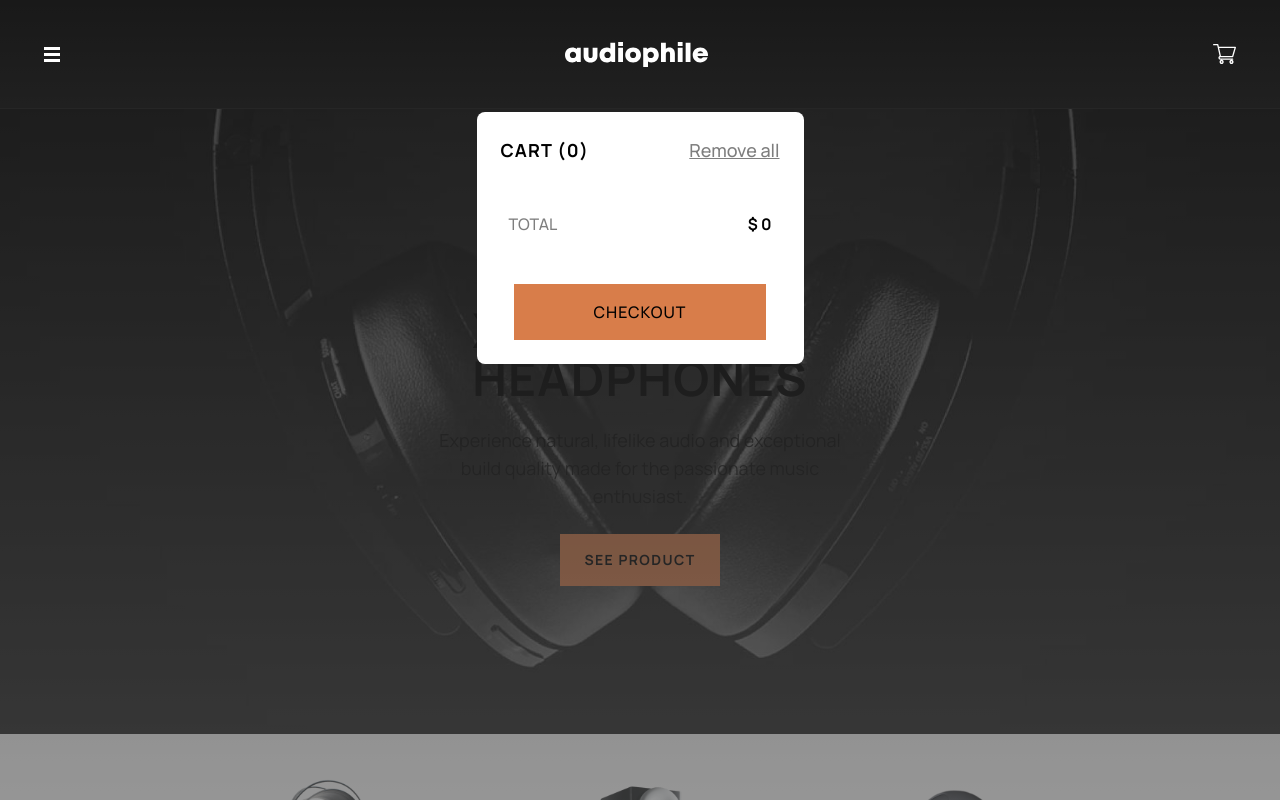
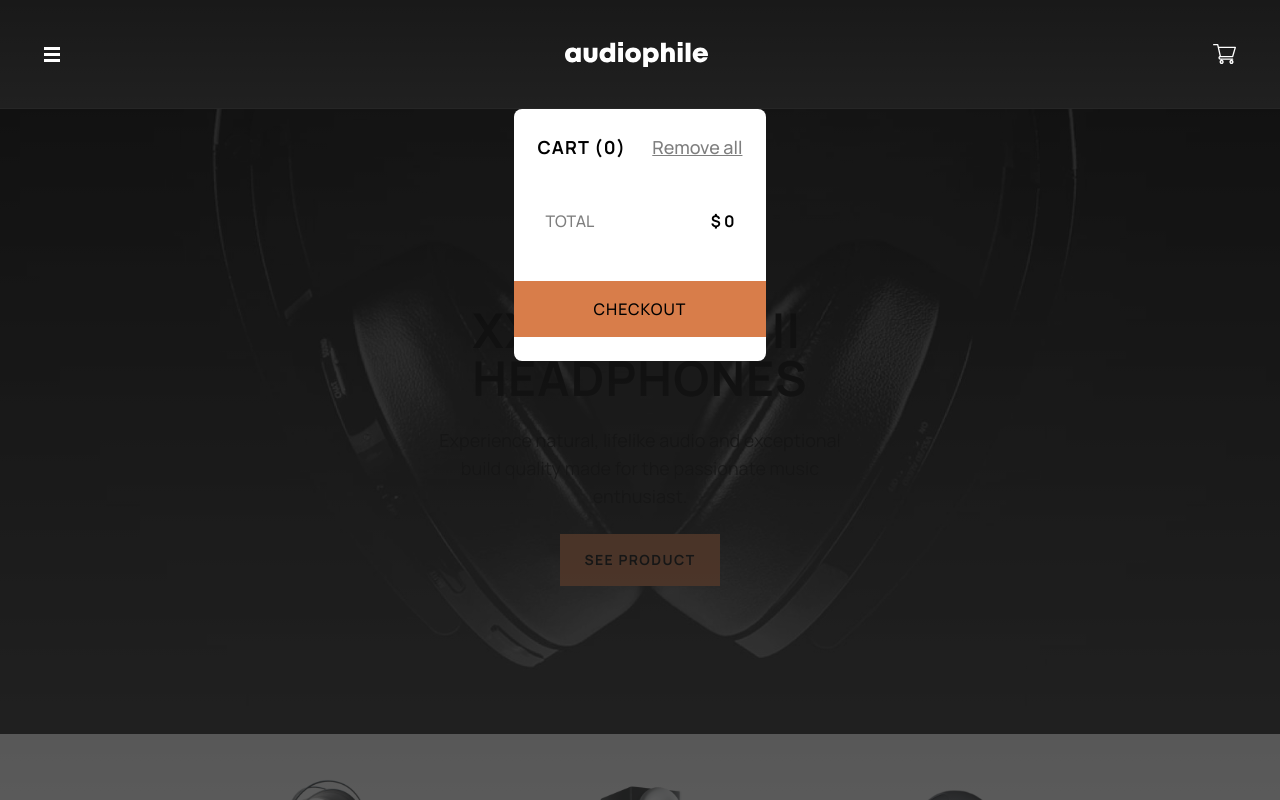
Before and after one commit to maxh1231/audiophile-ecommerce, a Next.js app: page / in a window 1280 px wide. Both pictures are taken after a click on the item "Notifications". Shown: the top 800 px of the page. Built offline with nearby package versions, Linux system fonts and the light colour scheme.

Commit message:
clickable backdrop to close modal

```diff
--- a/src/components/Cart.tsx
+++ b/src/components/Cart.tsx
@@ -1,7 +1,7 @@
 import Image from "next/image";
 import Link from "next/link";
 import { ItemType } from "@/utils/types";
-import { useState, useEffect } from "react";
+import React, { useState, useEffect, forwardRef } from "react";
 import dynamic from "next/dynamic";
 import { calcCartTotal } from "@/utils/helpers";
 
@@ -34,12 +34,14 @@ const Cart = ({ cart, setCart, activeCart, setActiveCart, setBackground, numItem
     }
 
     const handler = () => {
-        setActiveCart(false);
+        setActiveCart(false)
         setBackground('');
     }
 
-    return (
-        <div className=" bg-[#FFFFFF] w-[327px] flex flex-col items-center rounded-lg">
+    return activeCart ? (
+        <div className="modal-backdrop" onClick={() => setActiveCart(false)}>
+
+            <div className="cart fadeIn bg-[#FFFFFF] w-[327px] flex flex-col items-center rounded-lg" onClick={(e) => e.stopPropagation()} >
                 <div className="flex justify-between w-full px-6 my-6">
                     <h2 className="text-black font-bold text-lg tracking-[1.2px]">CART ({cart.length})</h2>
                     <span onClick={emptyCart} className="text-black opacity-50 text-lg font-medium decoration-solid underline hover:cursor-pointer hover:text-[#D87D4A] hover:opacity-100">Remove all</span>
@@ -66,7 +68,9 @@ const Cart = ({ cart, setCart, activeCart, setActiveCart, setBackground, numItem
                     <Link onClick={() => handler()} href="/checkout"><button className="bg-[#D87D4A] font-medium px-20 py-4 tracking-[1px] my-6 hover:cursor-pointer hover:bg-[#FBAF85]">CHECKOUT</button></Link>
                 </div>
             </div>
-    )
+        </div>
+
+    ) : null;
 }
 
 export default Cart;
--- /dev/null
+++ b/src/components/Drawer.jsx
@@ -0,0 +1,9 @@
+import React, { forwardRef } from 'react';
+const Drawer = forwardRef((props, ref) => {
+    return (
+        <menu className="dropdown" ref={ref}>
+            {props.children}
+        </menu>
+    );
+});
+export default Drawer;
--- a/src/components/Nav.tsx
+++ b/src/components/Nav.tsx
@@ -3,6 +3,7 @@ import Link from "next/link";
 import Image from 'next/image';
 import dynamic from "next/dynamic";
 import { ItemType } from "@/utils/types";
+import useDetectClickOut from "@/hooks/useDetectClickOut"
 
 
 
@@ -42,6 +43,7 @@ interface props {
 const Nav = ({ background, setBackground, cart, setCart, numItems, setNumItems, activeMenu, setActiveMenu, activeCart, setActiveCart }: props): JSX.Element => {
     // const [activeMenu, setActiveMenu] = useState(false);
     // const [activeCart, setActiveCart] = useState(false);
+    // const [modalShown, toggleModal] = useState<boolean>(false)
 
     const menuHandler = () => {
         if (activeMenu == false) {
@@ -79,7 +81,10 @@ const Nav = ({ background, setBackground, cart, setCart, numItems, setNumItems,
                         {NavLogo()}
                     </Link>
                 </li>
-                <li onClick={cartHandler}>
+                <li onClick={() => {
+                    setActiveCart(!activeCart)
+                    cartHandler();
+                }}>
                     <button type="button" className="relative inline-flex items-center p-3 text-sm font-medium text-center text-white rounded-lg hover:bg-gray-800 ">
                         {NavCartIcon()}
                         <span className="sr-only">Notifications</span>
@@ -96,10 +101,10 @@ const Nav = ({ background, setBackground, cart, setCart, numItems, setNumItems,
             }
 
             {activeCart &&
-                <div className="cart fadeIn absolute top-28 z-50">
-                    <Cart cart={cart} setCart={setCart} activeCart={activeCart} setActiveCart={setActiveCart} background={background} setBackground={setBackground} numItems={numItems} setNumItems={setNumItems} />
-                </div>
+                <Cart activeCart={activeCart} setActiveCart={setActiveCart} cart={cart} setCart={setCart} background={background} setBackground={setBackground} numItems={numItems} setNumItems={setNumItems} />
+
             }
+
 
 
         </div>
--- /dev/null
+++ b/src/hooks/useDetectClickOut.js
@@ -0,0 +1,32 @@
+import { useEffect, useRef, useState } from 'react';
+export default function useDetectClickOut(initState) {
+    const triggerRef = useRef(null); // optional
+    const nodeRef = useRef(null); // required
+
+    const [show, setShow] = useState(initState);
+    const handleClickOutside = event => {
+        //if click is on trigger element, toggle modal
+        if (triggerRef.current &&
+            triggerRef.current.contains(event.target)) {
+            return setShow(!show);
+        }
+
+        //if modal is open and click is outside modal, close it
+        if (nodeRef.current &&
+            !nodeRef.current.contains(event.target)) {
+            return setShow(false);
+        }
+    };
+    useEffect(() => {
+        document.addEventListener("click", handleClickOutside, true);
+        return () => {
+            document.removeEventListener("click", handleClickOutside, true);
+        };
+    });
+    return {
+        triggerRef,
+        nodeRef,
+        show,
+        setShow
+    }
+}
--- a/src/pages/_app.tsx
+++ b/src/pages/_app.tsx
@@ -41,9 +41,9 @@ export default function App({ Component, pageProps }: AppProps) {
 
   const modalHandle = () => {
     if (activeMenu || activeCart) {
-      setActiveMenu(false);
-      setActiveCart(false);
-      setBackground("");
+      // setActiveMenu(false);
+      // setActiveCart(false);
+      // setBackground("");
     }
   }
 
--- a/src/styles/globals.css
+++ b/src/styles/globals.css
@@ -196,5 +196,23 @@ input[type="radio"]:checked {
   margin-right: auto;
 }
 
+.modal-backdrop {
+  position: absolute;
+  top: 109px;
+  bottom: 0;
+  left: 0;
+  right: 0;
+  background-color: rgba(0, 0, 0, 0.4);
+  margin-left: auto;
+  margin-right: auto;
+  z-index: 100;
+
+}
+
+.modal-content {
+
+  background-color: white;
+
+}
 
 /* left-[calc(250px + 100vw - 1024px)] */
```
Also changed, not shown: tsconfig.json (+17 -4 lines). Lines whose indentation alone changed are shown as unchanged.
